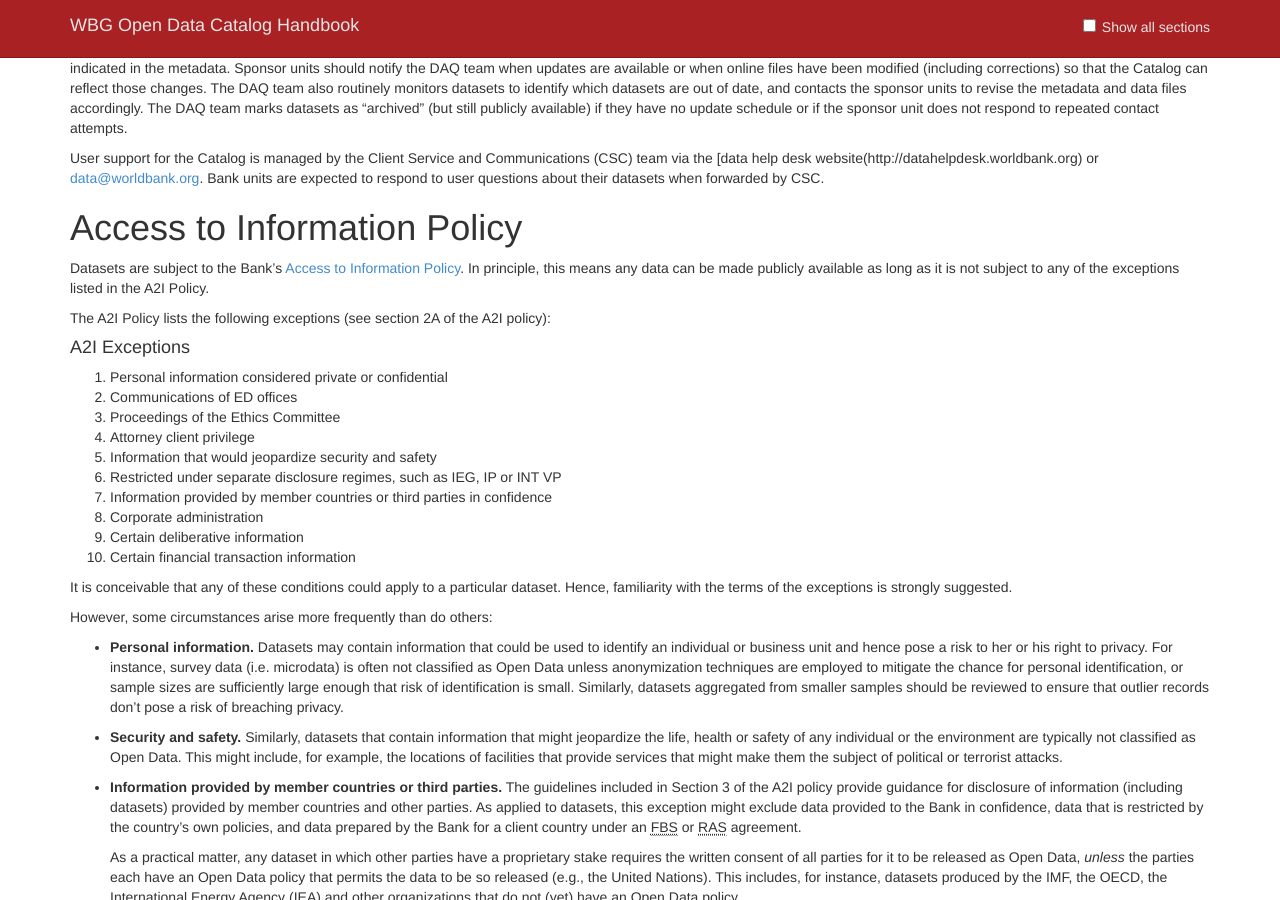
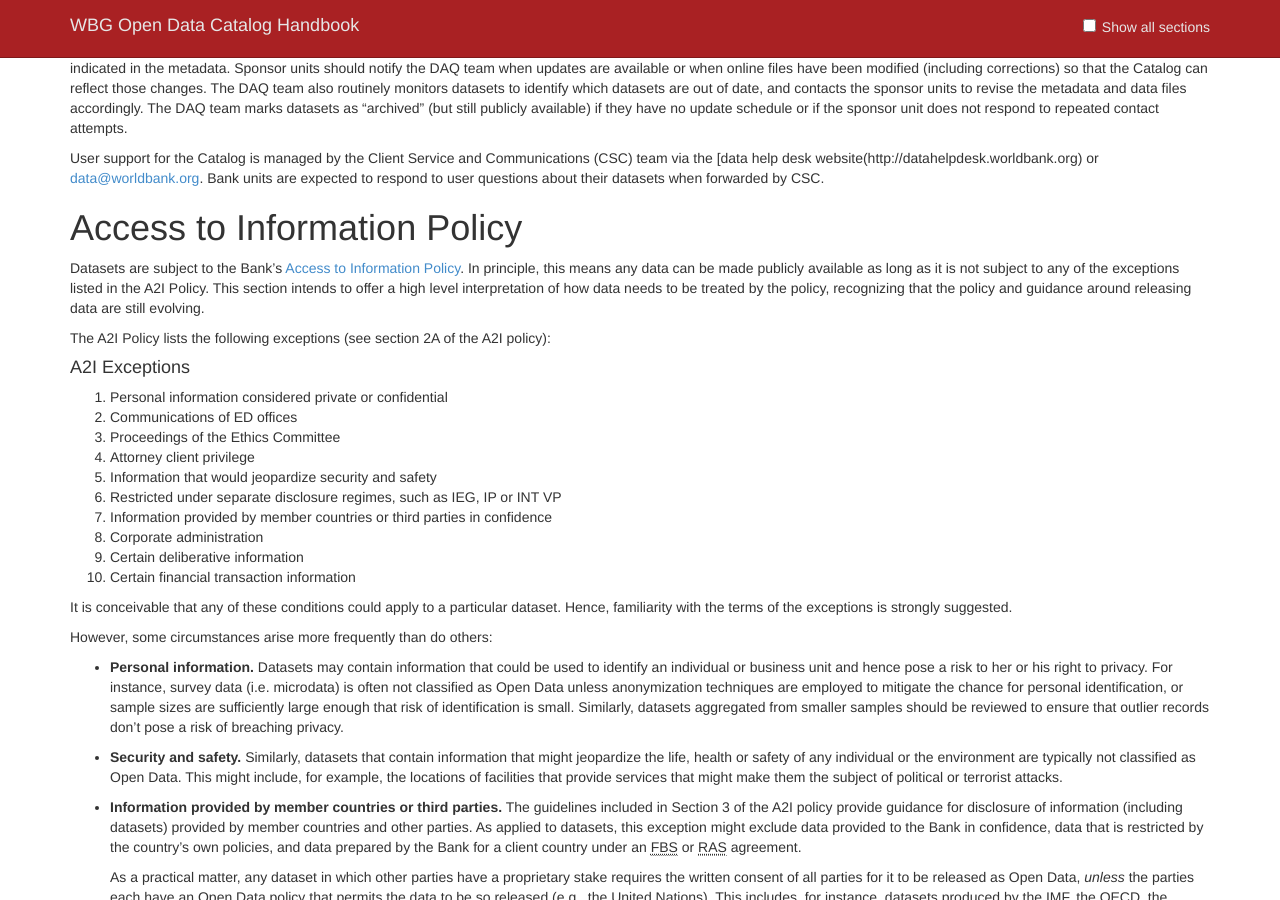
Before and after one commit to tgherzog/wbg-catalog-manual, a Jekyll site: the page built from index.md, in a window 1280 px wide and 900 px high, scrolled down 2785 px. Built offline with Jekyll 4.4.1, drawn with Linux system fonts in a browser that asks for light colours; nearby versions of some CDN libraries; some of the changed text lies outside the part shown.

Commit message:
a2i line

```diff
--- a/index.md
+++ b/index.md
@@ -223,7 +223,7 @@
 
 # Access to Information Policy # {#A2I}
 
-Datasets are subject to the Bank's [Access to Information Policy][a2i]. In principle, this means any data can be made publicly available as long as it is not subject to any of the exceptions listed in the A2I Policy.
+Datasets are subject to the Bank's [Access to Information Policy][a2i]. In principle, this means any data can be made publicly available as long as it is not subject to any of the exceptions listed in the A2I Policy. This section intends to offer a high level interpretation of how data needs to be treated by the policy, recognizing that the policy and guidance around releasing data are still evolving.
 
 The A2I Policy lists the following exceptions (see section 2A of the A2I policy):
 
```
Also changed, not shown: other parts of index.md (+1 -1 lines).
